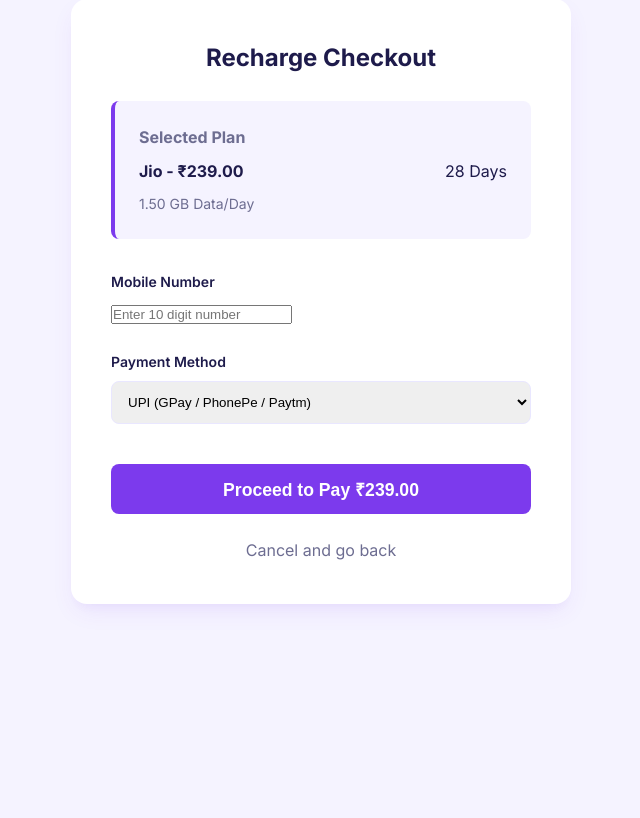
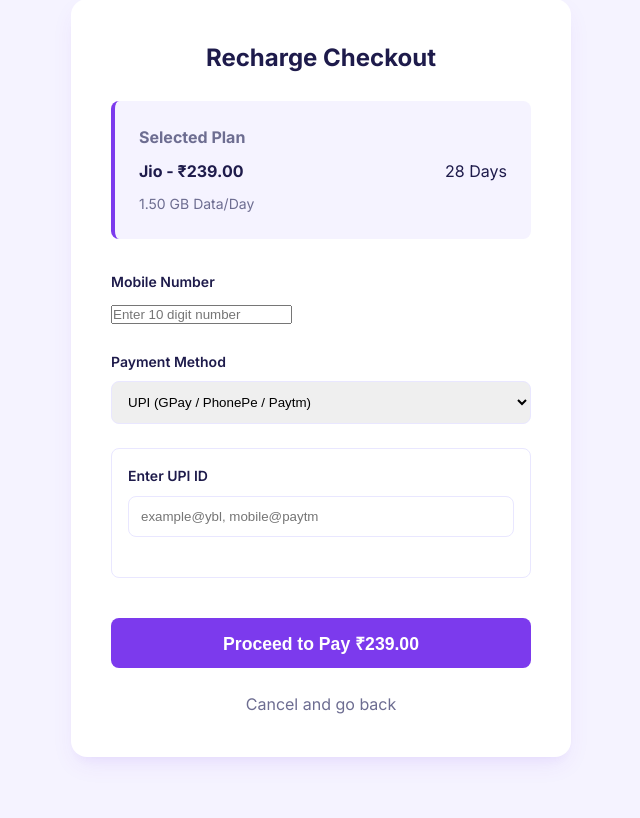
Before and after one commit to nsaranya28/Recharge-Platform, a PHP site: page /recharge.php?id=1 in a window 1280 px wide. Shown: the part 97-915 px from the top of the page, without its empty margins (319-959 px from the left). Before the commit the page ends 706 px from the top, so only its background shows below. Run offline with PHP 8.4, Linux system fonts and the light colour scheme; data comes from the database, SQL or seed files in the repository.

Commit message:
ui changes5

```diff
--- a/recharge.php
+++ b/recharge.php
@@ -99,6 +99,14 @@ if (isset($_POST['process_recharge'])) {
                 </select>
             </div>
 
+            <!-- UPI Details Section -->
+            <div id="upi_fields" style="display: block; border: 1px solid var(--border-color); padding: 1rem; border-radius: 8px; margin-bottom: 1.5rem;">
+                <div class="filter-group">
+                    <label>Enter UPI ID</label>
+                    <input type="text" placeholder="example@ybl, mobile@paytm" pattern="[a-zA-Z0-9.\-_]{2,256}@[a-zA-Z]{2,64}">
+                </div>
+            </div>
+
             <!-- Card Details Section -->
             <div id="card_fields" style="display: none; border: 1px solid var(--border-color); padding: 1rem; border-radius: 8px; margin-bottom: 1.5rem;">
                 <div class="filter-group">
@@ -147,16 +155,23 @@ function togglePaymentFields() {
     const method = document.getElementById('payment_method').value;
     const cardFields = document.getElementById('card_fields');
     const bankFields = document.getElementById('bank_fields');
+    const upiFields = document.getElementById('upi_fields');
 
-    cardFields.style.display = 'none';
-    bankFields.style.display = 'none';
+    if (cardFields) cardFields.style.display = 'none';
+    if (bankFields) bankFields.style.display = 'none';
+    if (upiFields) upiFields.style.display = 'none';
 
-    if (method === 'card') {
+    if (method === 'card' && cardFields) {
         cardFields.style.display = 'block';
-    } else if (method === 'netbanking') {
+    } else if (method === 'netbanking' && bankFields) {
         bankFields.style.display = 'block';
+    } else if (method === 'upi' && upiFields) {
+        upiFields.style.display = 'block';
     }
 }
+
+// Ensure the correct fields are shown on page load
+window.addEventListener('DOMContentLoaded', togglePaymentFields);
 </script>
 
 </body>
```
